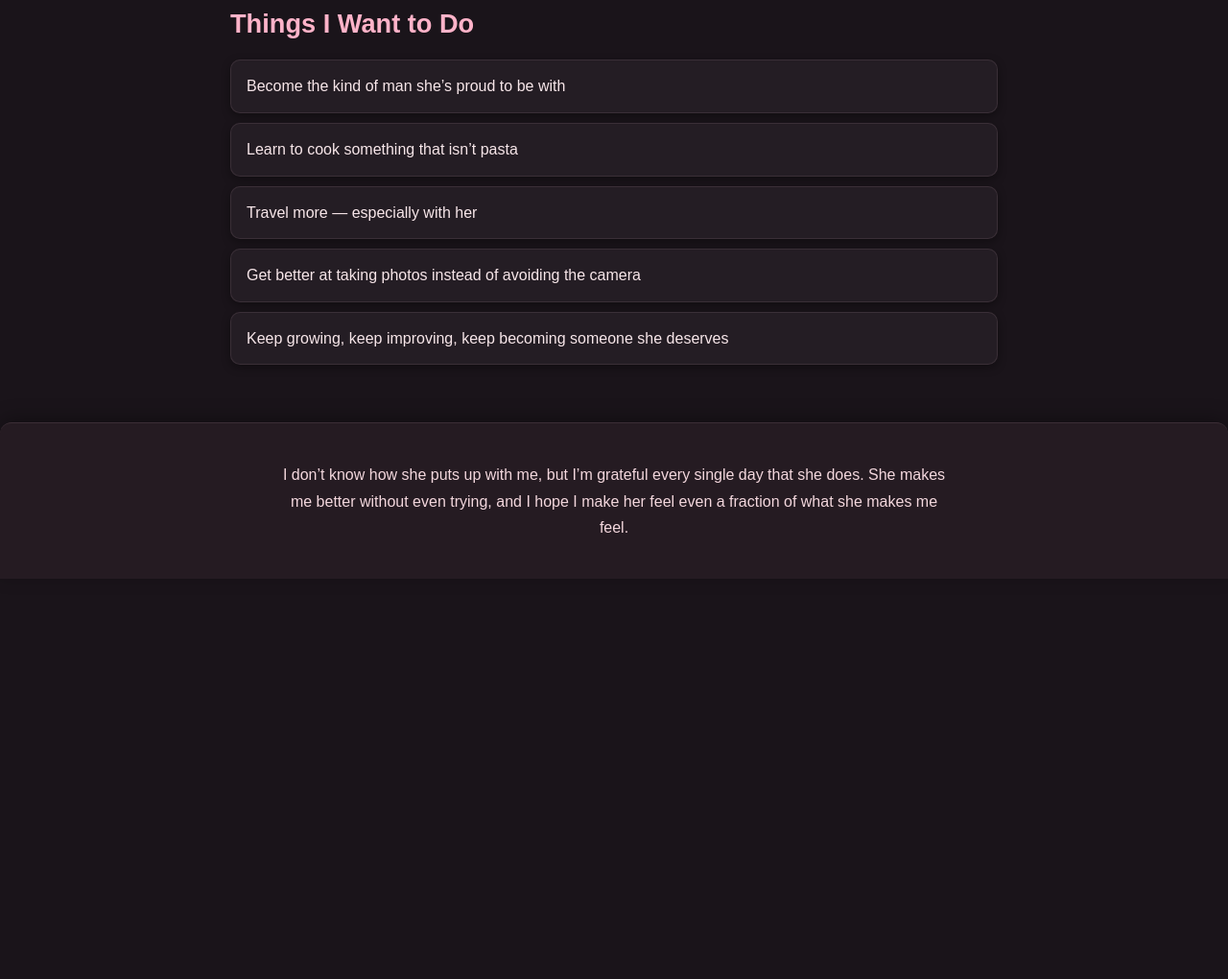
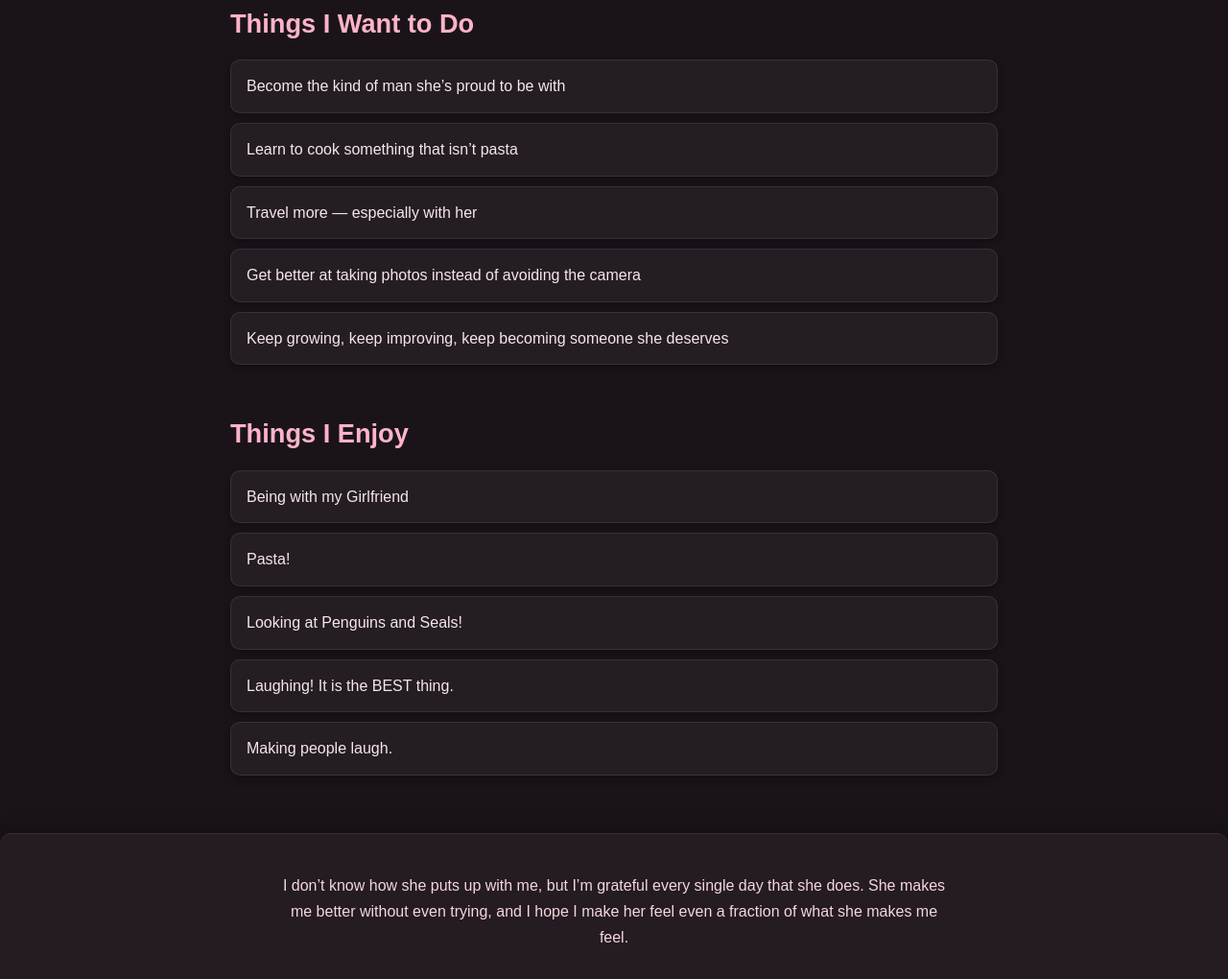
Before and after one commit to PAUSEISCODING/wifeeee.github.io, a plain HTML site: page callum.html in a window 1280 px wide. Shown: the part 1168-2188 px from the top of the page at 96% size. Before the commit the page ends 1771 px from the top, so only its background shows below. Drawn offline with Linux system fonts and the light colour scheme.

Commit message:
Updated Callum "Things I Enjoy"

```diff
--- a/callum.html
+++ b/callum.html
@@ -73,6 +73,17 @@
         </ul>
     </section>
 
+    <section class="section fade">
+        <h2>Things I Enjoy</h2>
+        <ul class="list">
+            <li>Being with my Girlfriend</li>
+            <li>Pasta!</li>
+            <li>Looking at Penguins and Seals!</li>
+            <li>Laughing! It is the BEST thing.</li>
+            <li>Making people laugh.</li>
+        </ul>
+    </section>
+
     <footer class="footer fade">
         <p>
             I don’t know how she puts up with me,
```
